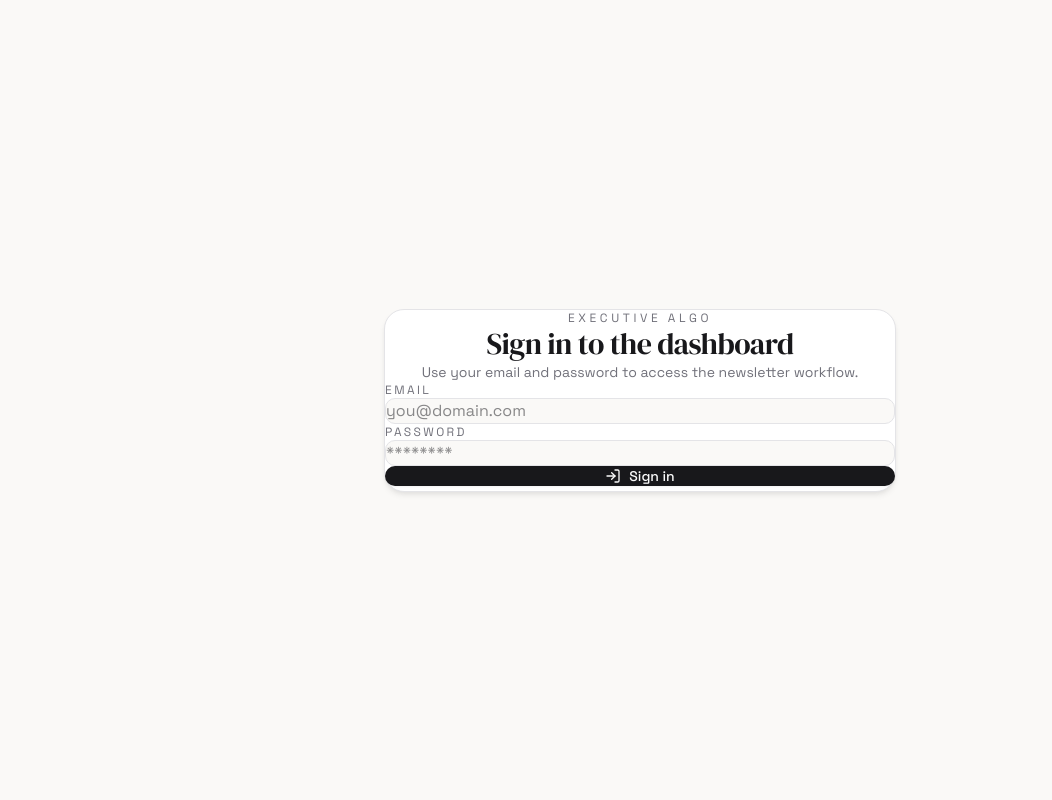
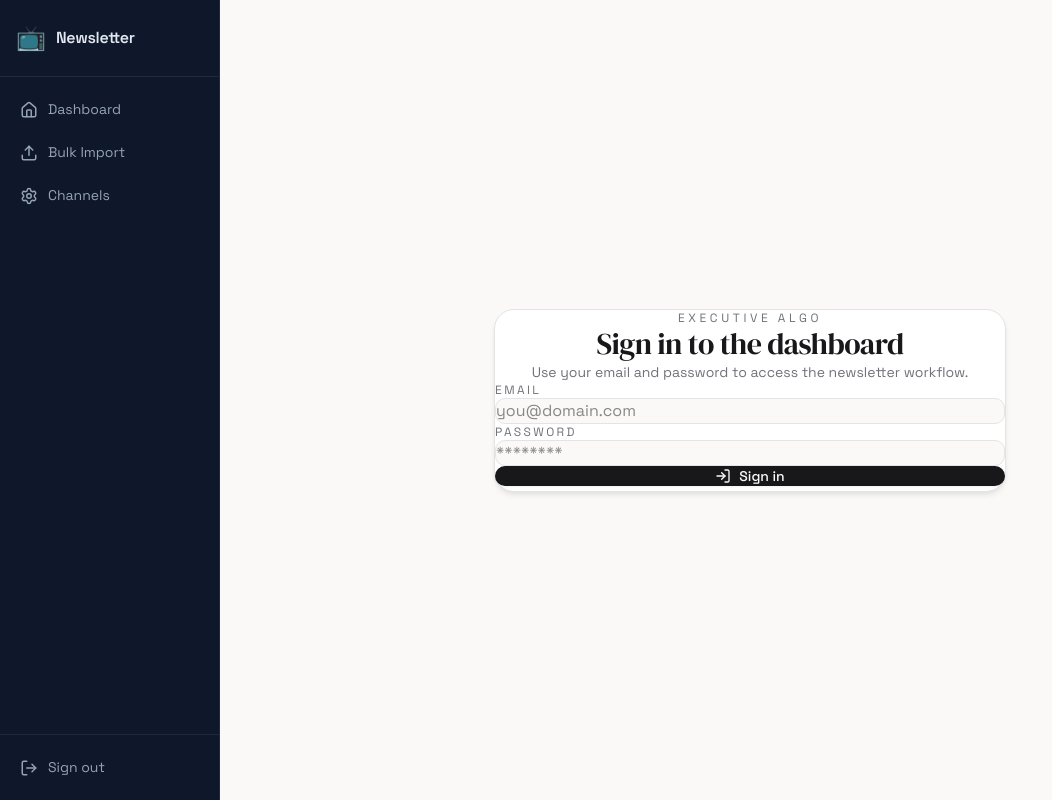
Before and after one commit to tummybutters/algodash, a Next.js app: page /auth/signin in a window 1280 px wide. Shown: the whole page, without its empty margins (0-1052 px from the left). Built offline with nearby package versions, Linux system fonts and the light colour scheme; no server answers.

Commit message:
Add sidebar navigation, status toggles on cards, and delete button

```diff
--- a/src/app/globals.css
+++ b/src/app/globals.css
@@ -336,3 +336,156 @@
 .fade-in {
   animation: fade-in 0.2s ease both;
 }
+
+/* ============================================
+   SIDEBAR NAVIGATION
+   ============================================ */
+.sidebar {
+  position: fixed;
+  left: 0;
+  top: 0;
+  bottom: 0;
+  width: 220px;
+  background: #0f172a;
+  color: #e2e8f0;
+  display: flex;
+  flex-direction: column;
+  z-index: 100;
+  border-right: 1px solid rgba(255, 255, 255, 0.08);
+}
+
+.sidebar-header {
+  display: flex;
+  align-items: center;
+  gap: 10px;
+  padding: 20px 16px;
+  border-bottom: 1px solid rgba(255, 255, 255, 0.08);
+}
+
+.sidebar-logo {
+  font-size: 24px;
+}
+
+.sidebar-title {
+  font-size: 16px;
+  font-weight: 600;
+  letter-spacing: -0.02em;
+}
+
+.sidebar-nav {
+  flex: 1;
+  padding: 12px 8px;
+  display: flex;
+  flex-direction: column;
+  gap: 2px;
+}
+
+.sidebar-link {
+  display: flex;
+  align-items: center;
+  gap: 10px;
+  padding: 10px 12px;
+  border-radius: 8px;
+  font-size: 14px;
+  color: #94a3b8;
+  text-decoration: none;
+  transition: all 0.15s ease;
+  cursor: pointer;
+  background: transparent;
+  border: none;
+  width: 100%;
+  text-align: left;
+}
+
+.sidebar-link:hover {
+  background: rgba(255, 255, 255, 0.06);
+  color: #f1f5f9;
+}
+
+.sidebar-link-active {
+  background: rgba(99, 102, 241, 0.15);
+  color: #818cf8;
+}
+
+.sidebar-footer {
+  padding: 12px 8px;
+  border-top: 1px solid rgba(255, 255, 255, 0.08);
+}
+
+/* Main content offset for sidebar */
+.main-with-sidebar {
+  margin-left: 220px;
+  min-height: 100vh;
+}
+
+/* ============================================
+   ANIMATED DELETE BUTTON
+   ============================================ */
+.delete-btn {
+  width: 32px;
+  height: 28px;
+  cursor: pointer;
+  display: flex;
+  align-items: center;
+  justify-content: center;
+  background: #e62222;
+  border: none;
+  border-radius: 6px;
+  box-shadow: 0 1px 3px rgba(0, 0, 0, 0.15);
+  position: relative;
+  overflow: hidden;
+  transition: all 0.2s ease;
+}
+
+.delete-btn svg {
+  width: 14px;
+  height: 14px;
+  fill: white;
+  transition: transform 0.2s ease;
+}
+
+.delete-btn:hover {
+  background: #ff3636;
+  width: 70px;
+}
+
+.delete-btn:hover svg {
+  transform: scale(1.1);
+}
+
+.delete-btn:active svg {
+  transform: scale(0.9);
+}
+
+/* ============================================
+   STATUS TOGGLE BUTTONS ON CARDS
+   ============================================ */
+.status-toggles {
+  display: flex;
+  flex-wrap: wrap;
+  gap: 4px;
+}
+
+.status-toggle {
+  padding: 2px 6px;
+  font-size: 9px;
+  font-weight: 600;
+  border-radius: 4px;
+  border: 1px solid var(--border);
+  background: var(--muted);
+  color: var(--muted-foreground);
+  cursor: pointer;
+  transition: all 0.15s ease;
+  text-transform: uppercase;
+  letter-spacing: 0.02em;
+}
+
+.status-toggle:hover {
+  border-color: var(--primary);
+}
+
+.status-toggle-active {
+  background: var(--primary);
+  color: var(--primary-foreground);
+  border-color: transparent;
+}
--- a/src/app/layout.tsx
+++ b/src/app/layout.tsx
@@ -1,6 +1,7 @@
 import type { Metadata } from 'next';
 import { Space_Grotesk, DM_Serif_Display } from 'next/font/google';
 import './globals.css';
+import { Sidebar } from '@/components/sidebar';
 
 const spaceGrotesk = Space_Grotesk({
     subsets: ['latin'],
@@ -27,7 +28,10 @@
     return (
         <html lang="en">
             <body className={`${spaceGrotesk.variable} ${dmSerif.variable} antialiased`}>
-                {children}
+                <Sidebar />
+                <div className="main-with-sidebar">
+                    {children}
+                </div>
             </body>
         </html>
     );
--- a/src/app/page.tsx
+++ b/src/app/page.tsx
@@ -1,8 +1,7 @@
 import { getVideosForTriage, getApprovedChannels } from '@/lib/supabase/queries';
 import { VideoFeed } from '@/components/video-feed';
 import Link from 'next/link';
-import { Settings, Upload } from 'lucide-react';
-import { AuthButton } from '@/components/auth-button';
+import { Settings } from 'lucide-react';
 import { requireUser } from '@/lib/supabase/require-user';
 
 export default async function Home() {
@@ -19,34 +18,8 @@
 
     return (
         <div className="min-h-screen">
-            {/* Header */}
-            <header className="sticky top-0 z-50 glass-header border-b border-border">
-                <div className="max-w-7xl mx-auto px-6 lg:px-12 py-5 flex flex-col gap-4 sm:flex-row sm:items-center sm:justify-between">
-                    <h1 className="font-display text-2xl text-card-foreground">
-                        YouTube Newsletter Dashboard
-                    </h1>
-                    <div className="flex flex-wrap items-center gap-3">
-                        <Link
-                            href="/import"
-                            className="neo-button-ghost inline-flex items-center gap-2 px-4 py-2 text-sm"
-                        >
-                            <Upload size={18} />
-                            Bulk Import
-                        </Link>
-                        <Link
-                            href="/channels"
-                            className="neo-button-ghost inline-flex items-center gap-2 px-4 py-2 text-sm"
-                        >
-                            <Settings size={18} />
-                            Manage Channels
-                        </Link>
-                        <AuthButton />
-                    </div>
-                </div>
-            </header>
-
             {/* Main content */}
-            <main className="max-w-7xl mx-auto px-6 lg:px-12 py-10">
+            <main className="px-8 py-8">
                 {videos.length === 0 && channels.length === 0 ? (
                     <div className="neo-panel flex flex-col items-center justify-center py-16 px-10 text-center">
                         <h2 className="font-display text-3xl text-card-foreground mb-2">
--- /dev/null
+++ b/src/components/sidebar.tsx
@@ -0,0 +1,54 @@
+'use client';
+
+import Link from 'next/link';
+import { usePathname } from 'next/navigation';
+import { Home, Upload, Settings, LogOut } from 'lucide-react';
+import { createClient } from '@/lib/supabase/client';
+
+const NAV_ITEMS = [
+    { href: '/', label: 'Dashboard', icon: Home },
+    { href: '/import', label: 'Bulk Import', icon: Upload },
+    { href: '/channels', label: 'Channels', icon: Settings },
+];
+
+export function Sidebar() {
+    const pathname = usePathname();
+    const supabase = createClient();
+
+    const handleSignOut = async () => {
+        await supabase.auth.signOut();
+        window.location.href = '/auth/signin';
+    };
+
+    return (
+        <aside className="sidebar">
+            <div className="sidebar-header">
+                <span className="sidebar-logo">📺</span>
+                <span className="sidebar-title">Newsletter</span>
+            </div>
+
+            <nav className="sidebar-nav">
+                {NAV_ITEMS.map((item) => {
+                    const isActive = pathname === item.href;
+                    return (
+                        <Link
+                            key={item.href}
+                            href={item.href}
+                            className={`sidebar-link ${isActive ? 'sidebar-link-active' : ''}`}
+                        >
+                            <item.icon size={18} />
+                            <span>{item.label}</span>
+                        </Link>
+                    );
+                })}
+            </nav>
+
+            <div className="sidebar-footer">
+                <button onClick={handleSignOut} className="sidebar-link">
+                    <LogOut size={18} />
+                    <span>Sign out</span>
+                </button>
+            </div>
+        </aside>
+    );
+}
--- a/src/components/video-card.tsx
+++ b/src/components/video-card.tsx
@@ -12,11 +12,12 @@
     Loader2,
     RefreshCw,
     Sparkles,
+    Trash2,
     X,
     XCircle,
 } from 'lucide-react';
 import { formatDuration } from '@/lib/utils/duration';
-import { updateVideoStatus, toggleNewsletter, retryTranscript, retryAnalysis } from '@/lib/actions/videos';
+import { updateVideoStatus, toggleNewsletter, retryTranscript, retryAnalysis, deleteVideo } from '@/lib/actions/videos';
 import type { VideoListItem, VideoStatus, ProcessStatus } from '@/types/database';
 
 interface VideoCardProps {
@@ -148,6 +149,14 @@
         });
     };
 
+    const handleDelete = () => {
+        if (confirm('Delete this video permanently?')) {
+            startTransition(() => {
+                deleteVideo(video.id);
+            });
+        }
+    };
+
     return (
         <>
             <article
@@ -196,6 +205,28 @@
                 <div className="flex flex-wrap gap-3">
                     <ProcessPill status={transcriptStatus} label="Transcript" />
                     <ProcessPill status={analysisStatus} label="Summary" />
+                </div>
+
+                {/* Status toggles */}
+                <div className="status-toggles" onClick={(e) => e.stopPropagation()}>
+                    {STATUS_OPTIONS.map((option) => (
+                        <button
+                            key={option.value}
+                            onClick={() => handleStatusChange(option.value)}
+                            className={`status-toggle ${status === option.value ? 'status-toggle-active' : ''}`}
+                            disabled={isPending}
+                        >
+                            {option.label}
+                        </button>
+                    ))}
+                    <button
+                        onClick={handleDelete}
+                        className="delete-btn"
+                        title="Delete video"
+                        disabled={isPending}
+                    >
+                        <Trash2 size={14} />
+                    </button>
                 </div>
             </article>
 
--- a/src/lib/actions/videos.ts
+++ b/src/lib/actions/videos.ts
@@ -31,6 +31,21 @@
 
     if (error) {
         throw new Error(`Failed to toggle newsletter: ${error.message}`);
+    }
+
+    revalidatePath('/');
+}
+
+export async function deleteVideo(id: string) {
+    const supabase = createServiceClient();
+
+    const { error } = await supabase
+        .from('videos')
+        .delete()
+        .eq('id', id);
+
+    if (error) {
+        throw new Error(`Failed to delete video: ${error.message}`);
     }
 
     revalidatePath('/');
```
